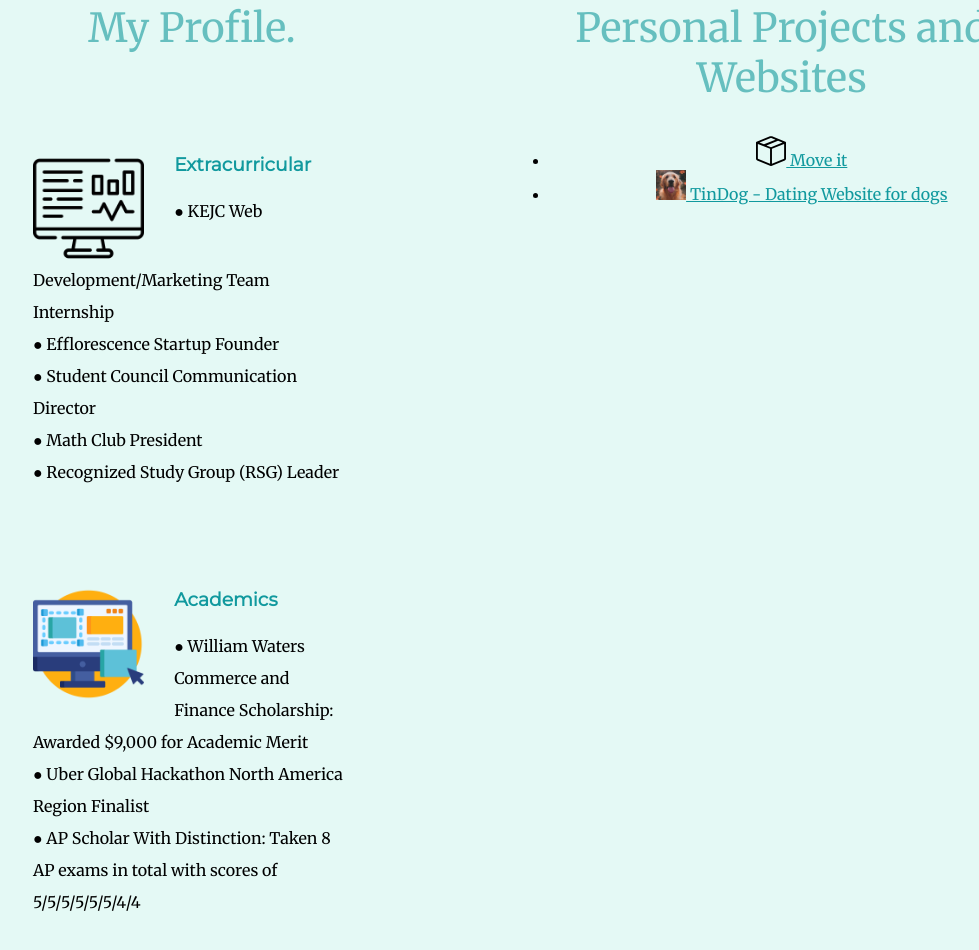
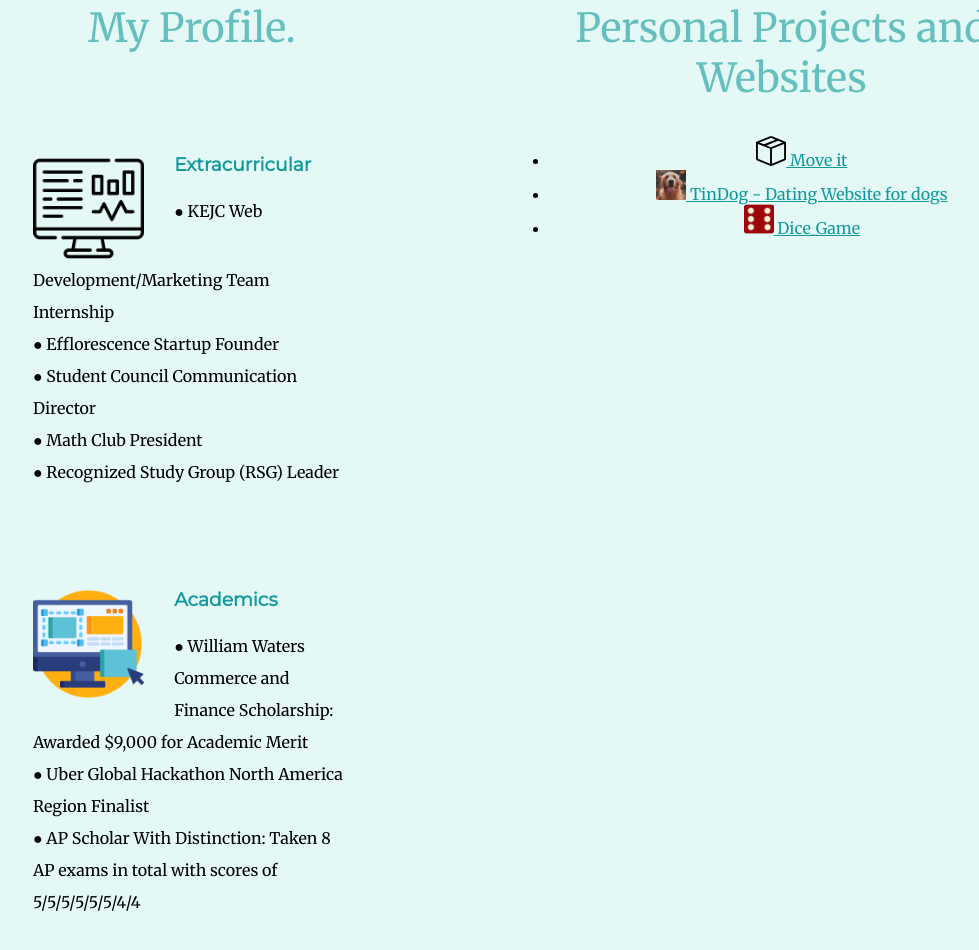
Before and after one commit to Pumpkinmann/Personal-Website, a plain HTML site: page index.html in a window 1280 px wide. Shown: the part 1315-2265 px from the top of the page, without its empty margins (176-1155 px from the left). Drawn offline with Linux system fonts and the light colour scheme.

Commit message:
Update index.html

```diff
--- a/index.html
+++ b/index.html
@@ -48,6 +48,7 @@
             <ul>
                 <li><a href="./moveit/index.html"><img src="./moveit/box-seam.svg" alt="Move it brand icon" height="30"> Move it</a></li>
                 <li><a href="./TinDog/index.html"><img src="./TinDog/images/dog-img.jpg" alt="TinDog brand icon" height="30"> TinDog - Dating Website for dogs</a></li>
+                <li><a href="./Dice_Game/dicee.html"><img src="./Dice_Game/images/dice6.png" alt="Dice icon" height="30"> Dice_Game </a></li>
             </ul>
         </div>
       </div>
```
